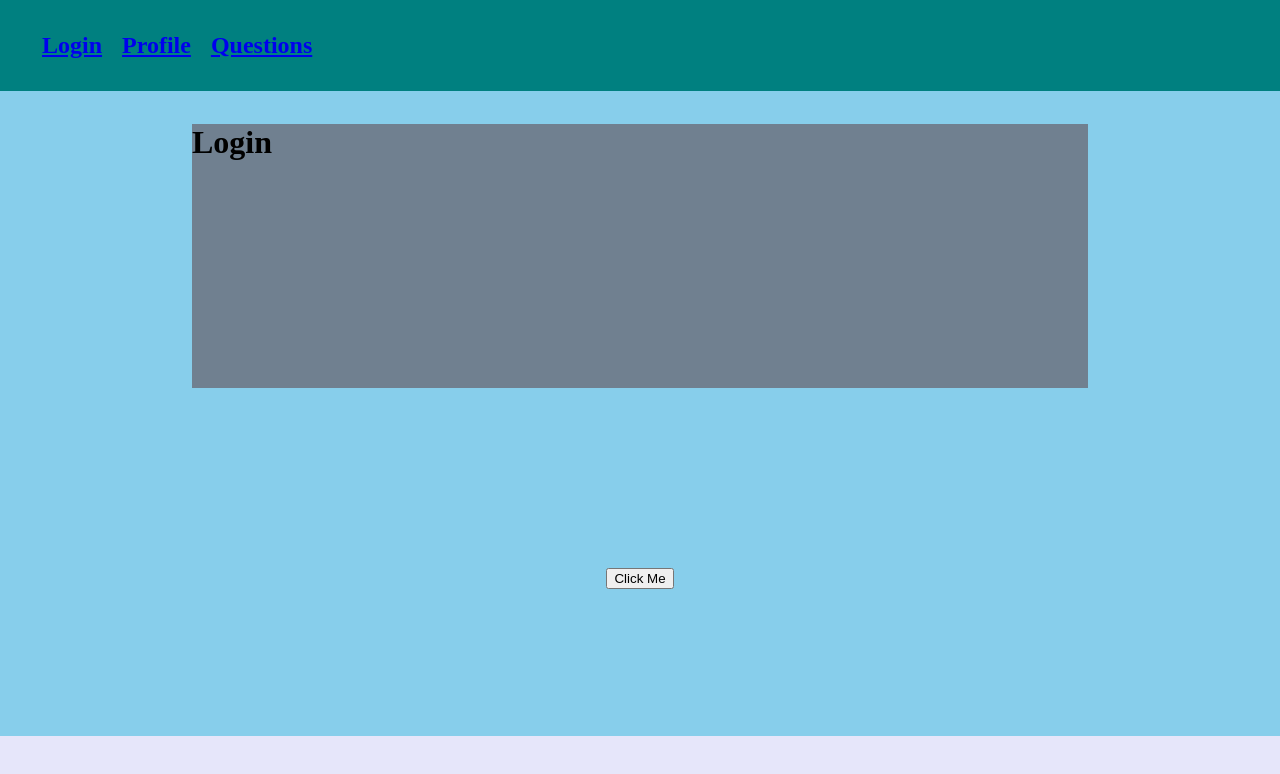
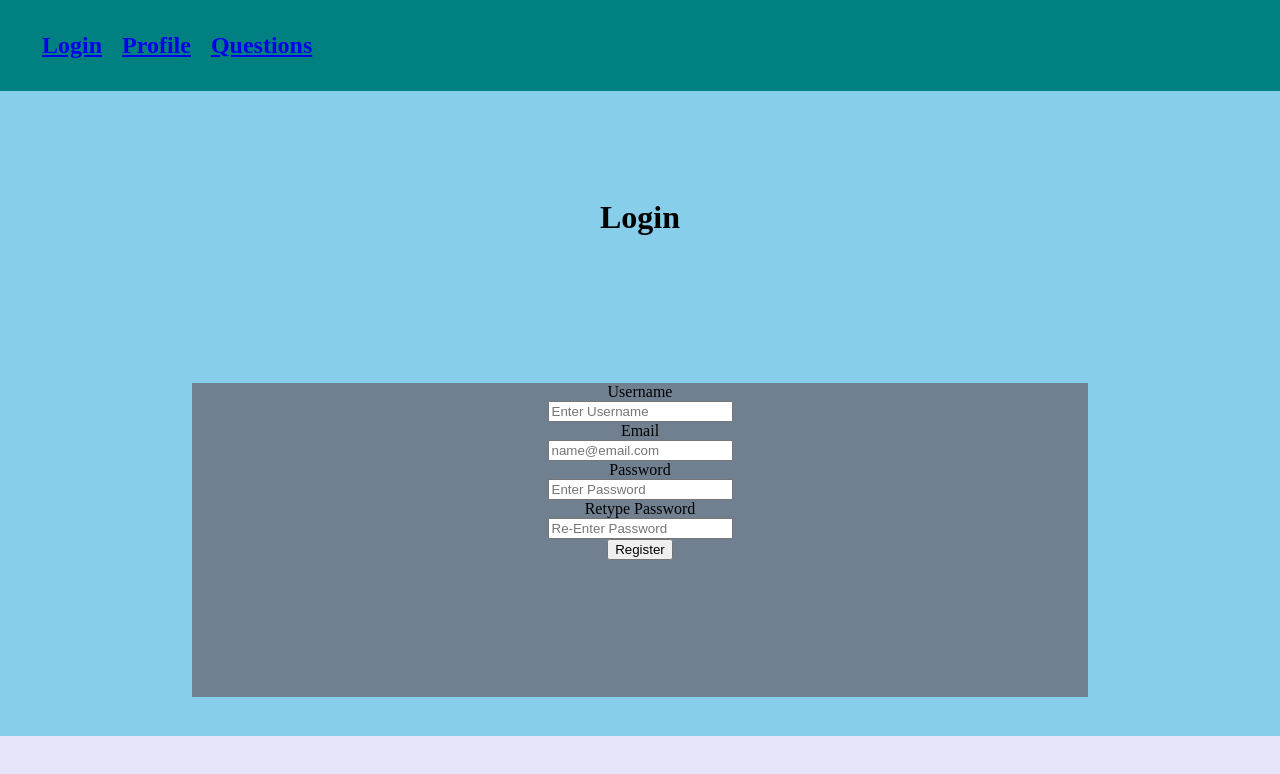
Before and after one commit to chris-a-phillips/human-principle-frontend, a React (Create React App) app: page / in a window 1280 px wide. Shown: the top 774 px of the page. Built offline with nearby package versions, Linux system fonts and the light colour scheme.

Commit message:
Created user for backend

```diff
--- a/src/App.js
+++ b/src/App.js
@@ -1,5 +1,6 @@
 import './App.css';
 import { React, useState } from 'react';
+import { UserContext } from './components/UserContext';
 import { BrowserRouter as Router, Switch, Route, Link } from 'react-router-dom';
 import Login from './pages/Login';
 import Questions from './pages/Questions';
@@ -7,11 +8,13 @@ import { Footer, Header, Main, NavLink, PageWrapper } from './AppElements';
 import Profile from './pages/Profile';
 
 function App() {
-	const [user, setUser] = useState('');
-	const [token, setToken] = useState(null);
+	const [user, setUser] = useState("");
+	const [token, setToken] = useState("");
 
 	return (
 		<div className='App'>
+			<UserContext.Provider value={user}>
+
 			<PageWrapper>
 				<Router>
 					<Header>
@@ -57,6 +60,7 @@ function App() {
 					<Footer></Footer>
 				</Router>
 			</PageWrapper>
+									</UserContext.Provider>
 		</div>
 	);
 }
--- a/src/components/ProfileInfo/index.js
+++ b/src/components/ProfileInfo/index.js
@@ -1,17 +1,20 @@
-import { React, useState, useEffect } from 'react';
+import { React, useState, useEffect, useContext } from 'react';
+// import { UserContext } from '../UserContext';
 import { ProfileInfoWrapper } from './ProfileInfoElements';
 const axios = require('axios')
 
 const ProfileInfo = ({ user, token }) => {
+    // const user = useContext(UserContext)
+    // const token = useContext(UserContext)
     const [test, setTest] = useState()
     const url = 'http://localhost:8000/members';
 
-    useEffect(() => {
-        axios({
-            method: 'post',
-            url: url
-        })
-    }, [])
+    // useEffect(() => {
+    //     axios({
+    //         method: 'post',
+    //         url: url
+    //     })
+    // }, [])
 
     if (test===null) {
         return null
@@ -22,7 +25,7 @@ const ProfileInfo = ({ user, token }) => {
         <ProfileInfoWrapper>
             ProfileInfo
             {user}
-            {test}
+            {token}
         </ProfileInfoWrapper>
     );
 };
--- /dev/null
+++ b/src/components/UserContext.js
@@ -0,0 +1,3 @@
+import { createContext } from 'react';
+
+export const UserContext = createContext(null);
--- a/src/pages/Login/LoginElements.js
+++ b/src/pages/Login/LoginElements.js
@@ -12,4 +12,16 @@ export const LoginForm = styled.form`
     background-color: slategray;
     height: 80%;
     width: 70%;
+    text-align: center;
 `
+
+export const FormLabel = styled.label`
+    display: block;
+`
+
+export const FormInput = styled.input`
+display: block;
+margin: auto;
+`
+
+export const SubmitButton = styled.button``
--- a/src/pages/Login/index.js
+++ b/src/pages/Login/index.js
@@ -1,22 +1,29 @@
 import { React, useState, useEffect } from 'react';
 import axios from 'axios'
-import { LoginForm, LoginPage } from './LoginElements';
+import { FormInput, FormLabel, LoginForm, LoginPage, SubmitButton } from './LoginElements';
 
 const Login = ({ user, setUser, token, SetToken }) => {
-	const [test, setTest] = useState();
-	const [num, setNum] = useState(0);
-	const url = 'http://localhost:8000/members/';
+	const [credentials, setCredentials] = useState({
+		username: '',
+		email: '',
+		password: '',
+		re_password: '',
+	});
+	const url = 'http://localhost:8000/users/';
 
-	const handleClick = () => {
-		setUser(`Button clicked ${num} times!`)
+	const handleChange = (event) => {
+		event.preventDefault();
+		setCredentials({ ...credentials, [event.target.name]: event.target.value })
+		console.log(credentials)
+	}
+
+	const handleSubmit = (event) => {
 		console.log('Button Clicked')
-		setNum(num + 1)
-
+		event.preventDefault()
 		axios({
-			method: 'get',
+			method: 'post',
 			url: url,
-			// data: setTest(data)
-			// headers: {'': ''}
+			data: credentials
 		})
 		.then(function(response) {
 			console.log(response)
@@ -27,16 +34,41 @@ const Login = ({ user, setUser, token, SetToken }) => {
 
 	return (
 		<LoginPage>
-			<LoginForm>
-		<div>
-			<h1>Login</h1>
-		</div>
+			<div>
+				<h1>Login</h1>
+				{user}
+			</div>
+			<LoginForm onSubmit={handleSubmit}>
+				<FormLabel htmlFor='username'>Username</FormLabel>
+				<FormInput
+					type='text'
+					name='username'
+					placeholder='Enter Username'
+					value={credentials.username}
+					onChange={handleChange}></FormInput>
+				<FormLabel htmlFor='email'>Email</FormLabel>
+				<FormInput
+					type='email'
+					name='email'
+					placeholder='name@email.com'
+					value={credentials.email}
+					onChange={handleChange}></FormInput>
+				<FormLabel htmlFor='password'>Password</FormLabel>
+				<FormInput
+					type='password'
+					name='password'
+					placeholder='Enter Password'
+					value={credentials.password}
+					onChange={handleChange}></FormInput>
+				<FormLabel htmlFor='retypePassword'>Retype Password</FormLabel>
+				<FormInput
+					type='password'
+					name='re_password'
+					placeholder='Re-Enter Password'
+					value={credentials.re_password}
+					onChange={handleChange}></FormInput>
+				<SubmitButton>Register</SubmitButton>
 			</LoginForm>
-		{user}
-		{test}
-		<button onClick={handleClick}>
-			Click Me
-		</button>
 		</LoginPage>
 	);
 };
```
Also changed, not shown: 1 other file (tests, documents, lock files or other folders). Lines whose indentation alone changed are shown as unchanged.
